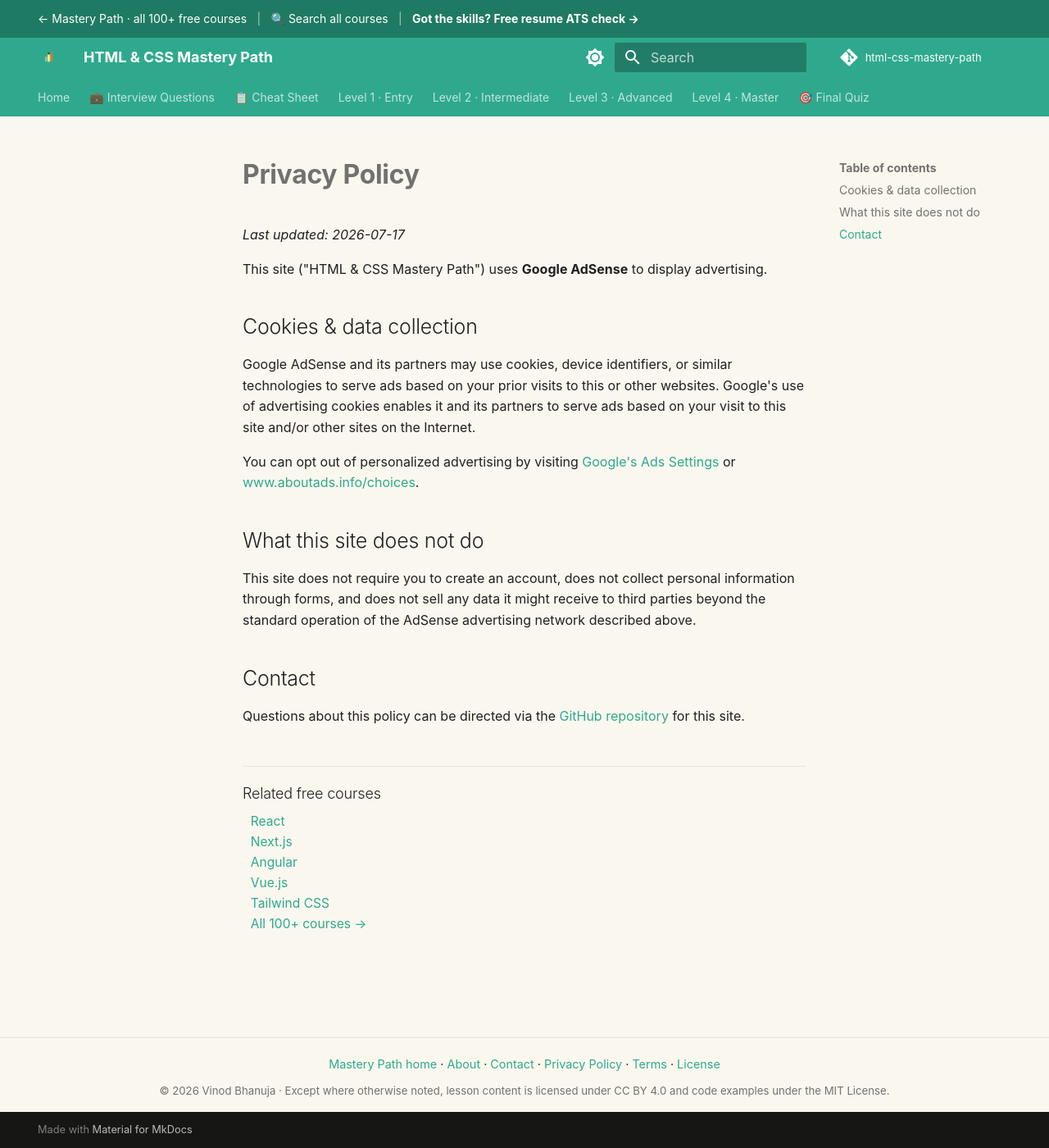
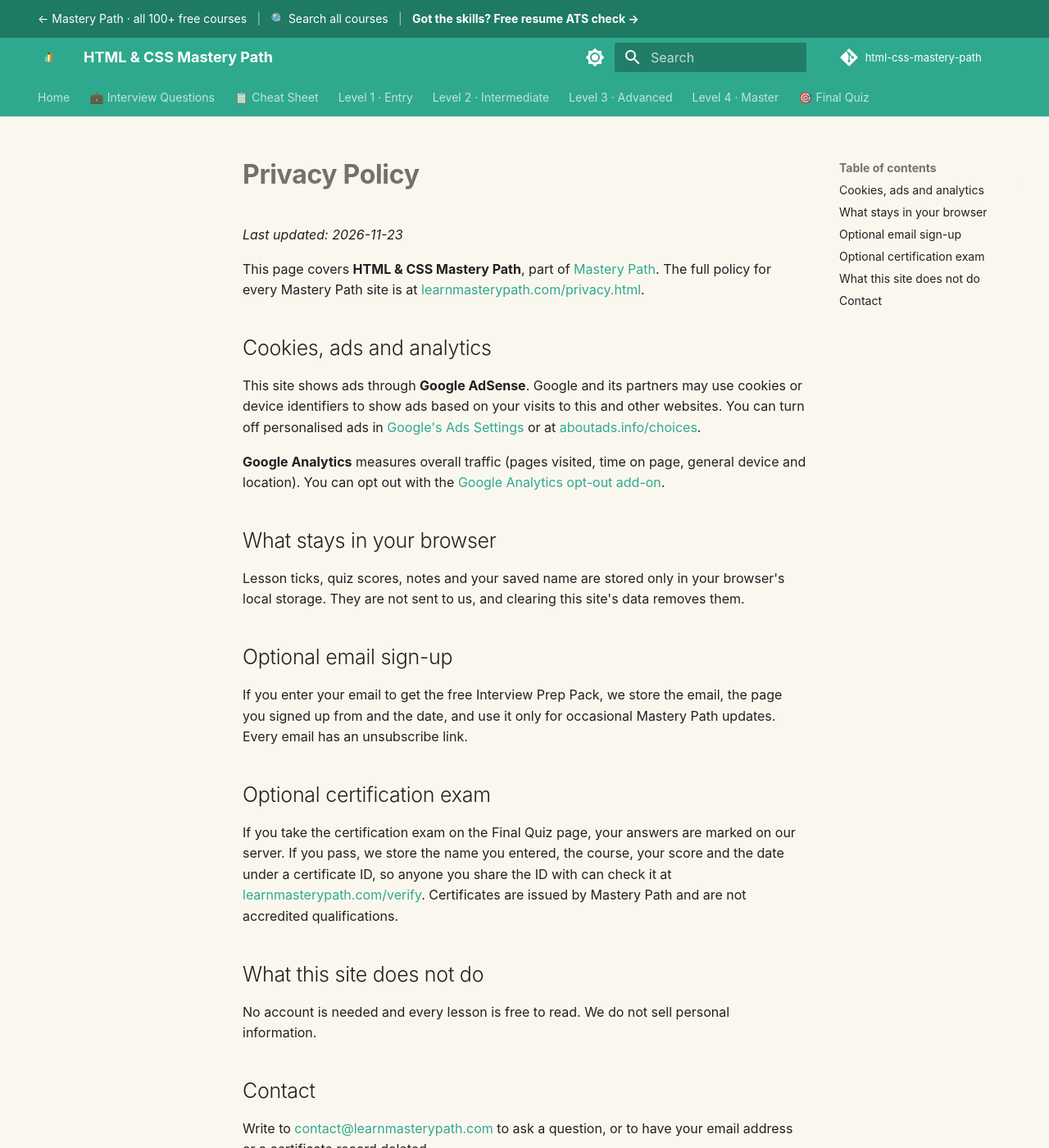
Before and after one commit to SIGILIPELLI/html-css-mastery-path, an MkDocs documentation site: the page built from docs/privacy.md, in a window 1280 px wide and 1400 px high. Shown: the whole window at 82% size. Built offline with MkDocs 1.6.1 and Material for MkDocs 9.7.7, drawn with Linux system fonts in a browser that asks for light colours; comment, search, counter and statistics services are not loaded.

Commit message:
Update privacy page: progress stays in the browser, optional email sign-up and certification exam, link to the full policy
Co-Authored-By: Claude Opus 5.5 <noreply@anthropic.com>

```diff
--- a/docs/privacy.md
+++ b/docs/privacy.md
@@ -1,33 +1,35 @@
 ---
-description: "Privacy policy for HTML & CSS Mastery Path: how Google AdSense and Analytics cookies are used on this free course site and how to opt out."
+description: "Privacy policy for the free HTML & CSS Mastery Path: cookies for ads and analytics, what stays in your browser, and the optional email sign-up and certification exam."
 ---
 
 # Privacy Policy
 
-_Last updated: 2026-07-17_
+_Last updated: 2026-11-23_
 
-This site ("HTML & CSS Mastery Path") uses **Google AdSense** to display advertising.
+This page covers **HTML & CSS Mastery Path**, part of [Mastery Path](https://learnmasterypath.com/). The full policy for every Mastery Path site is at [learnmasterypath.com/privacy.html](https://learnmasterypath.com/privacy.html).
 
-## Cookies & data collection
+## Cookies, ads and analytics
 
-Google AdSense and its partners may use cookies, device identifiers, or similar
-technologies to serve ads based on your prior visits to this or other websites.
-Google's use of advertising cookies enables it and its partners to serve ads
-based on your visit to this site and/or other sites on the Internet.
+This site shows ads through **Google AdSense**. Google and its partners may use cookies or device identifiers to show ads based on your visits to this and other websites. You can turn off personalised ads in [Google's Ads Settings](https://adssettings.google.com/) or at [aboutads.info/choices](https://www.aboutads.info/choices/).
 
-You can opt out of personalized advertising by visiting
-[Google's Ads Settings](https://adssettings.google.com/) or
-[www.aboutads.info/choices](https://www.aboutads.info/choices/).
+**Google Analytics** measures overall traffic (pages visited, time on page, general device and location). You can opt out with the [Google Analytics opt-out add-on](https://tools.google.com/dlpage/gaoptout).
+
+## What stays in your browser
+
+Lesson ticks, quiz scores, notes and your saved name are stored only in your browser's local storage. They are not sent to us, and clearing this site's data removes them.
+
+## Optional email sign-up
+
+If you enter your email to get the free Interview Prep Pack, we store the email, the page you signed up from and the date, and use it only for occasional Mastery Path updates. Every email has an unsubscribe link.
+
+## Optional certification exam
+
+If you take the certification exam on the Final Quiz page, your answers are marked on our server. If you pass, we store the name you entered, the course, your score and the date under a certificate ID, so anyone you share the ID with can check it at [learnmasterypath.com/verify](https://learnmasterypath.com/verify/). Certificates are issued by Mastery Path and are not accredited qualifications.
 
 ## What this site does not do
 
-This site does not require you to create an account, does not collect personal
-information through forms, and does not sell any data it might receive to third
-parties beyond the standard operation of the AdSense advertising network
-described above.
+No account is needed and every lesson is free to read. We do not sell personal information.
 
 ## Contact
 
-Questions about this policy can be directed via the
-[GitHub repository](https://github.com/SIGILIPELLI/html-css-mastery-path) for this
-site.
+Write to [contact@learnmasterypath.com](mailto:contact@learnmasterypath.com) to ask a question, or to have your email address or a certificate record deleted.
```
